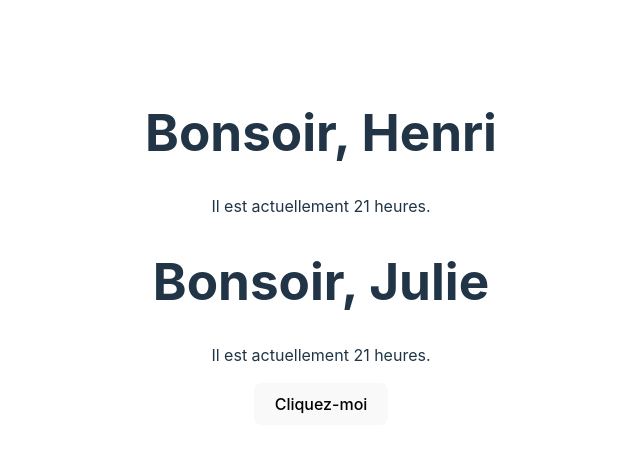
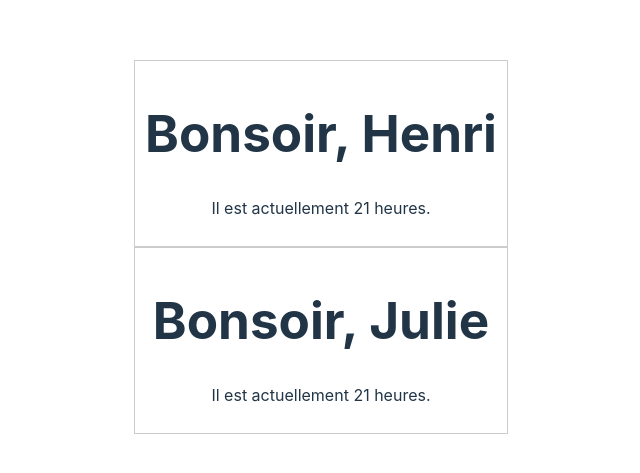
Before and after one commit to HenriTeinturier/initiation-react-mini-projet, a React (Vite) app: page / in a window 1280 px wide. Shown: the part 153-626 px from the top of the page, without its empty margins (319-959 px from the left). Built offline with nearby package versions, Linux system fonts and the light colour scheme.

Commit message:
Children

```diff
--- a/src/App.jsx
+++ b/src/App.jsx
@@ -17,16 +17,24 @@ function Welcome({ name }) {
   )
 }
 
+function Card({children}) {
+  return (
+    <div style={{ border: "1px solid #ccc", padding: "10px" }}>
+      {children}
+    </div>
+  )
+}
+
 function App() {
-  const handleClick = () => {
-    console.log("Bouton cliqué !")
-  }
 
   return (
     <div>
-    <Welcome name={"Henri"} />
-    <Welcome name={"Julie"} />
-    <button onClick={handleClick}>Cliquez-moi</button>
+      <Card>
+        <Welcome name="Henri" />
+      </Card>
+      <Card>
+        <Welcome name="Julie" />
+      </Card>
   </div>
   )
 }
```
